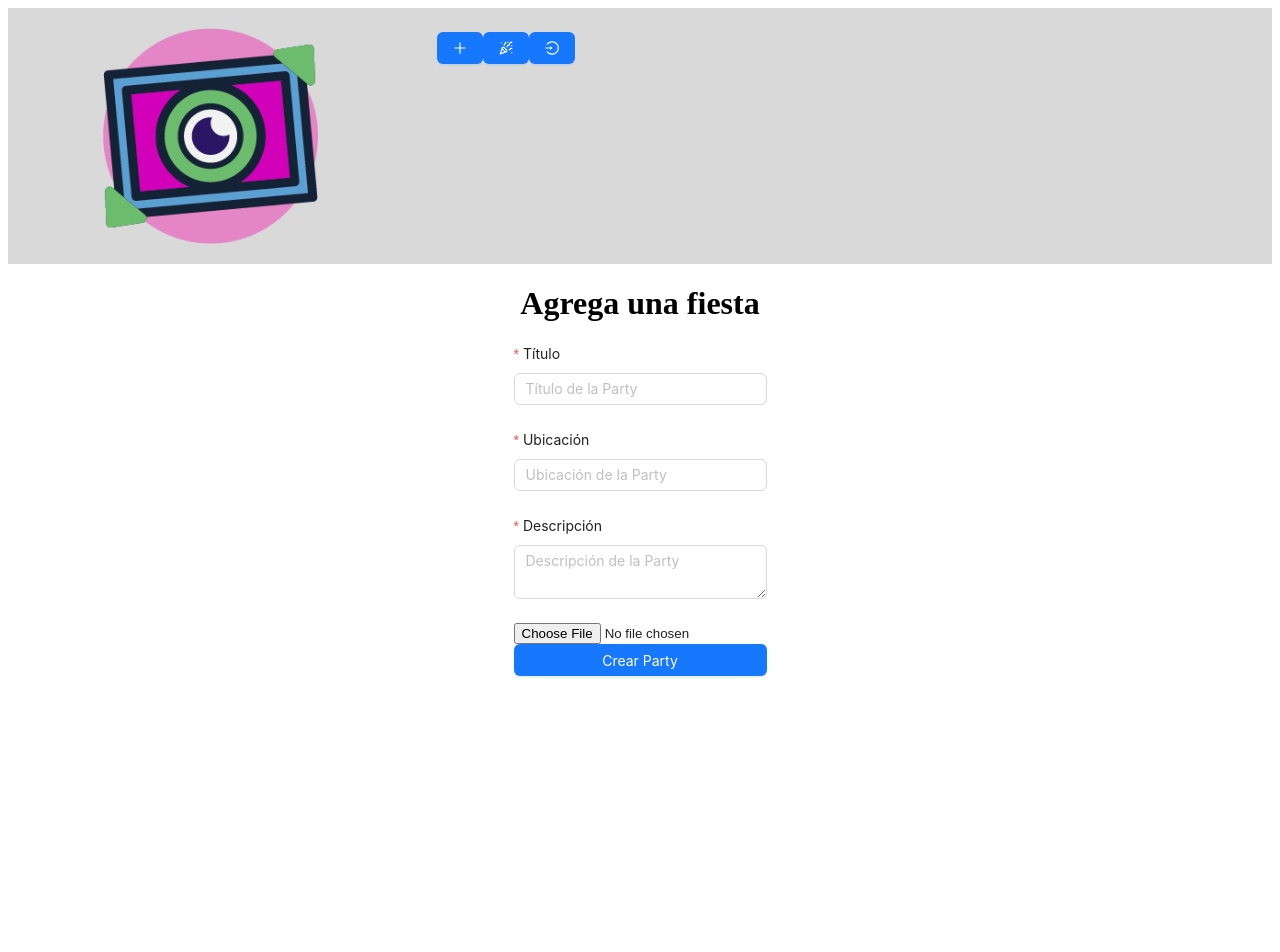
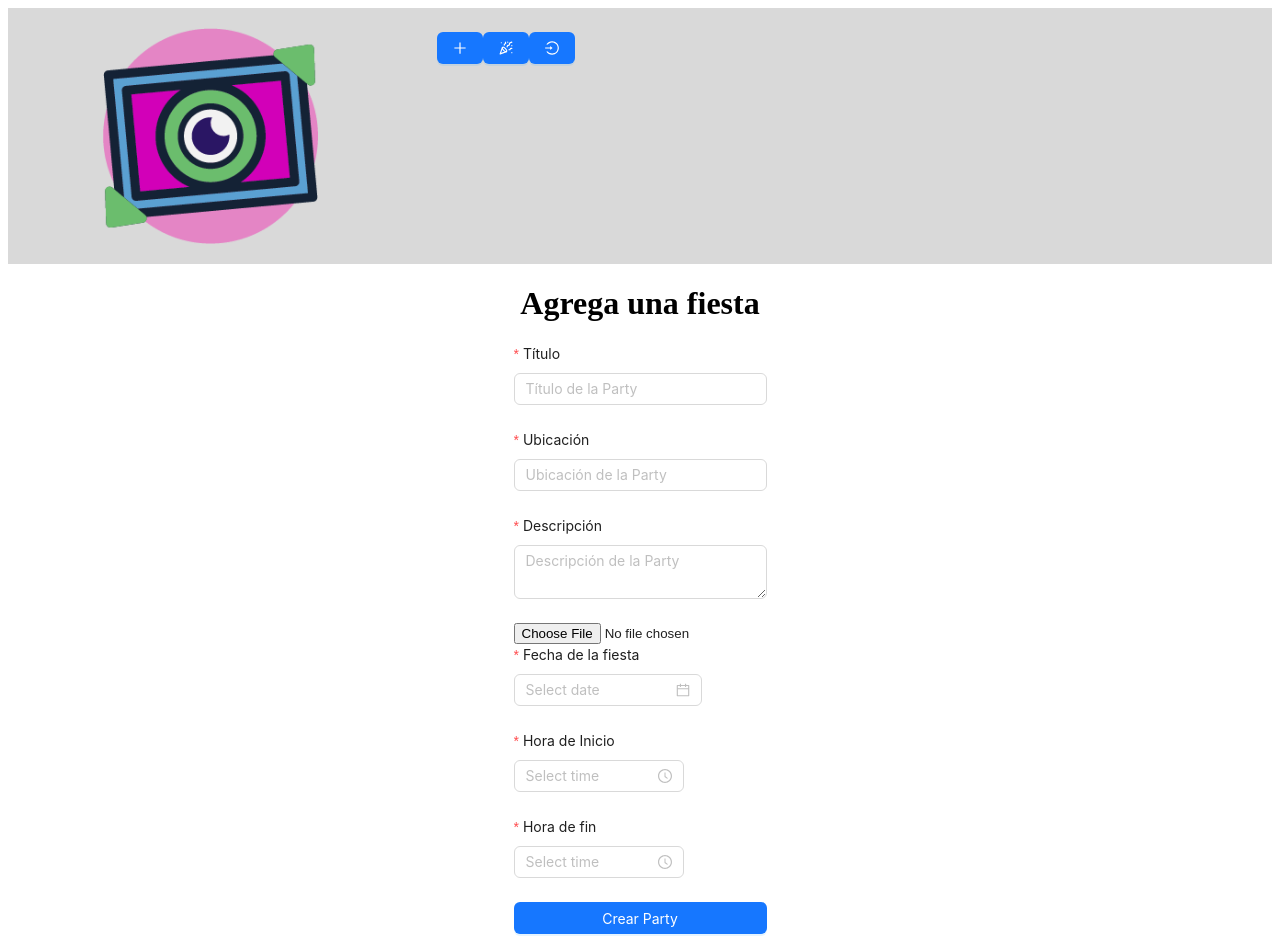
Before and after one commit to Mercedes-Celedon/shareparty-supabase, a React (Vite) app: page /fiestas/crear in a window 1280 px wide. Shown: the top 952 px of the page. Built offline with nearby package versions, Linux system fonts and the light colour scheme.

Commit message:
adding all options to create a party

```diff
--- a/src/components/form/PartyForm.jsx
+++ b/src/components/form/PartyForm.jsx
@@ -1,5 +1,5 @@
 import React, { useState } from 'react'
-import { Form, Input, Button, Upload, message } from 'antd';
+import { Form, Input, Button, Upload, message, DatePicker, TimePicker } from 'antd';
 import { UploadOutlined } from '@ant-design/icons';
 import axios from 'axios';
 import { API_POST_PARTY} from '../../context/auth/config/url-api';
@@ -25,6 +25,9 @@ export const PartyForm = () => {
     formData.append('location',values.location);
     formData.append('description', values.description);
     formData.append('imageUrl',imageFile);
+    formData.append('partyDate', values.description);
+    formData.append('startTime', values.description);
+    formData.append('endTime', values.description);
 
     values.imageUrl = imageFile;
     console.log(values);
@@ -92,6 +95,27 @@ export const PartyForm = () => {
       <input type='file' name='imageUrl' onChange={handleFileChange}/>
 
       <Form.Item>
+      <Form.Item
+        name="partyDate"
+        label="Fecha de la fiesta"
+        rules={[{ required: true, message: 'Ingresa una fecha' }]}
+      >
+        <DatePicker />
+      </Form.Item>
+      <Form.Item
+        name="startTime"
+        label="Hora de Inicio"
+        rules={[{ required: true, message: 'Por favor ingresa una hora de inicio' }]}
+      >
+        <TimePicker />
+      </Form.Item>
+      <Form.Item
+        name="endTime"
+        label="Hora de fin"
+        rules={[{ required: true, message: 'Por favor ingresa una hora de fin' }]}
+      >
+        <TimePicker />
+      </Form.Item>
         <Button type="primary" htmlType="submit" block>
           Crear Party
         </Button>
```
